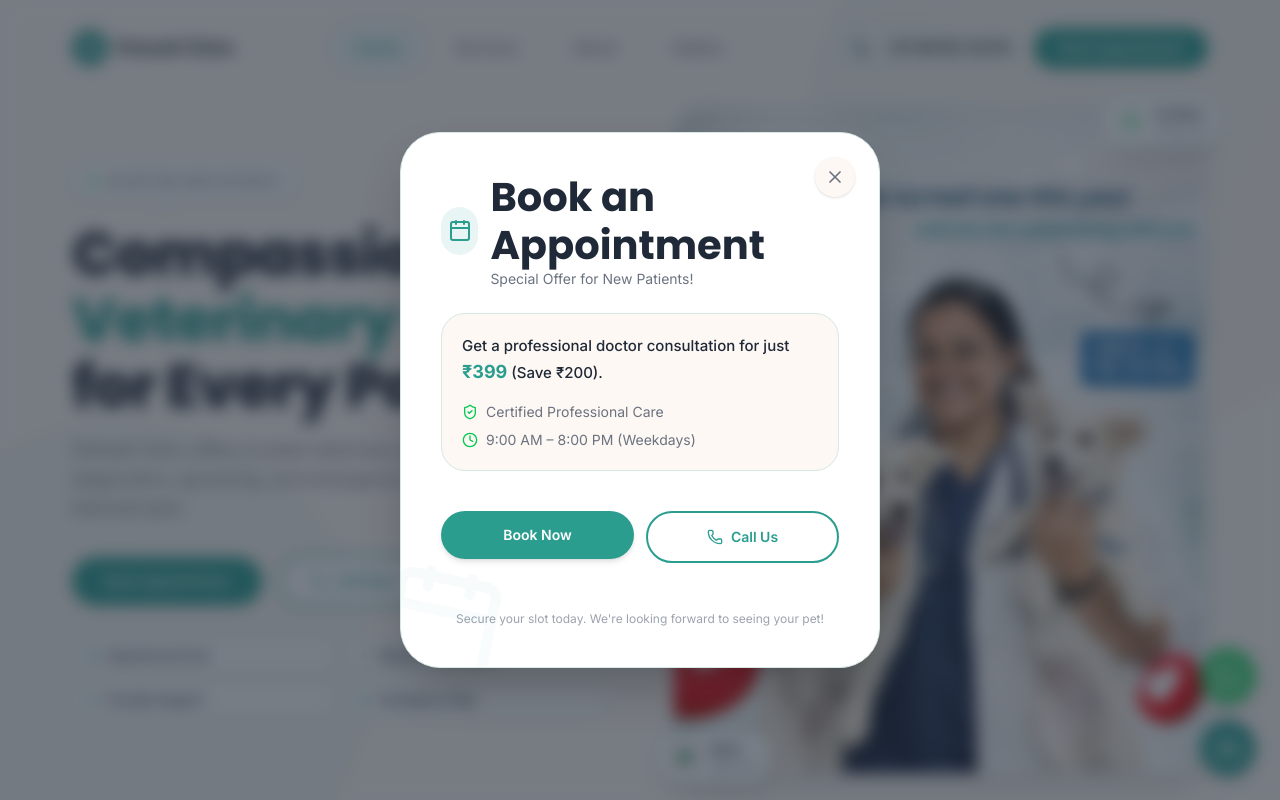
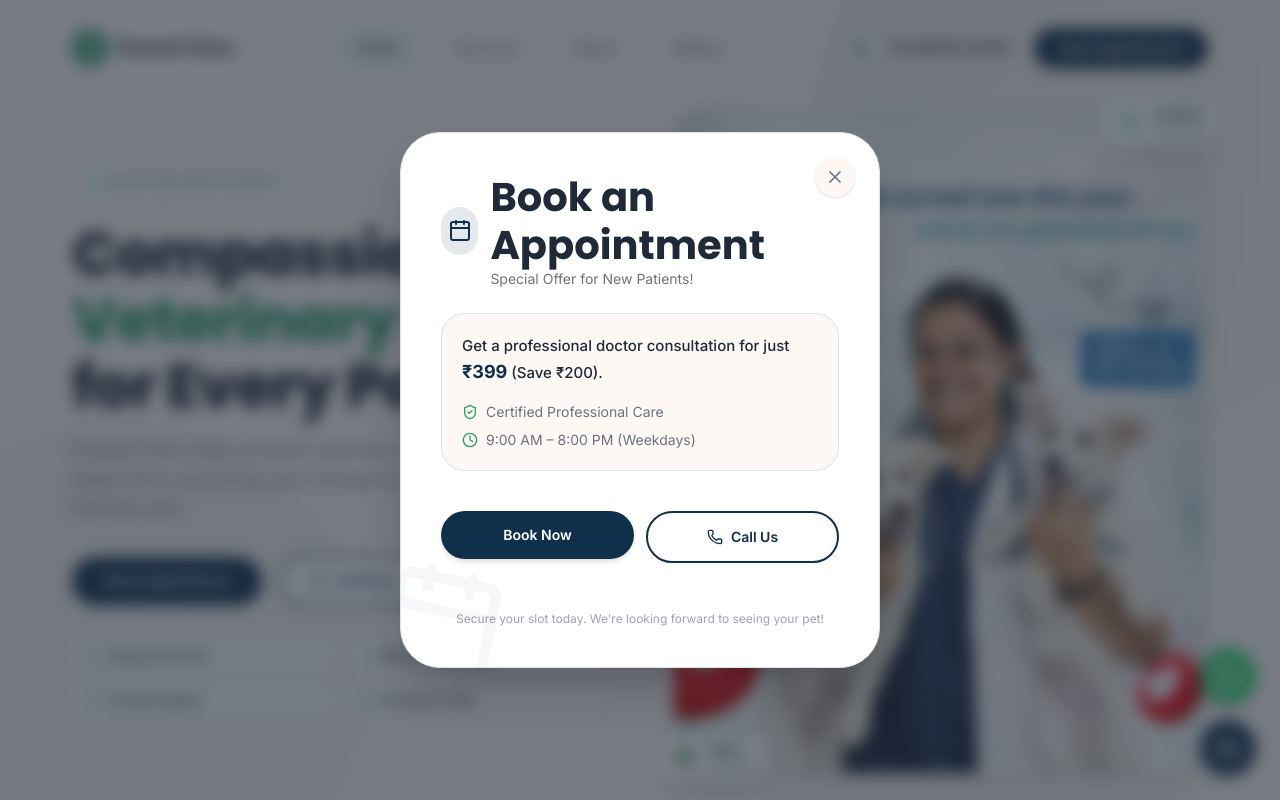
Before and after one commit to Prithvee905/pet-well-clinic, a React (Vite) app: page / in a window 1280 px wide. Shown: the top 800 px of the page. Built offline with nearby package versions, Linux system fonts and the light colour scheme.

Commit message:
Update color palette to match reference image (Navy Blue & Vibrant Green)

```diff
--- a/src/components/layout/Navbar.jsx
+++ b/src/components/layout/Navbar.jsx
@@ -40,7 +40,7 @@ export default function Navbar() {
         <nav className="flex items-center justify-between transition-all duration-500 h-14 md:h-16">
           {/* Logo */}
           <Link to="/" className="flex items-center gap-2 group">
-            <div className="w-9 h-9 rounded-xl bg-primary flex items-center justify-center group-hover:scale-105 transition-transform duration-200">
+            <div className="w-9 h-9 rounded-xl bg-secondary flex items-center justify-center group-hover:scale-105 transition-transform duration-200">
               <PawPrint className="w-5 h-5 text-white" />
             </div>
             <div className="flex flex-col leading-tight">
--- a/src/components/sections/AboutPreview.jsx
+++ b/src/components/sections/AboutPreview.jsx
@@ -93,7 +93,7 @@ export default function AboutPreview() {
                   transition={{ duration: 0.4, delay: 0.3 + i * 0.1 }}
                   className="text-center p-3 rounded-xl bg-white border border-border-soft"
                 >
-                  <stat.icon className="w-5 h-5 text-primary mx-auto mb-1.5" />
+                  <stat.icon className="w-5 h-5 text-secondary mx-auto mb-1.5" />
                   <p className="text-lg font-bold text-text-dark">{stat.value}</p>
                   <p className="text-[11px] text-text-muted">{stat.label}</p>
                 </motion.div>
--- a/src/components/sections/Hero.jsx
+++ b/src/components/sections/Hero.jsx
@@ -47,7 +47,7 @@ export default function Hero() {
 
             <h1 className="text-[2rem] sm:text-4xl lg:text-[3.5rem] xl:text-6xl font-extrabold text-text-dark leading-[1.15] mb-4">
               Compassionate{' '}
-              <span className="text-primary">Veterinary Care</span>{' '}
+              <span className="text-secondary">Veterinary Care</span>{' '}
               for Every Paw
             </h1>
 
@@ -82,7 +82,7 @@ export default function Hero() {
                   transition={{ duration: 0.4, delay: 0.5 + i * 0.08 }}
                   className="flex items-center gap-2 bg-white/80 backdrop-blur-sm rounded-full px-3 py-1.5 border border-border-soft shadow-sm"
                 >
-                  <badge.icon className="w-3.5 h-3.5 text-primary shrink-0" />
+                  <badge.icon className="w-3.5 h-3.5 text-secondary shrink-0" />
                   <span className="text-[11px] sm:text-[12px] font-semibold text-text-dark whitespace-nowrap">
                     {badge.label}
                   </span>
@@ -116,7 +116,7 @@ export default function Hero() {
                 className="absolute -bottom-3 -left-2 sm:-left-4 bg-white rounded-xl px-3 py-2 shadow-lg border border-border-soft flex items-center gap-2"
               >
                 <div className="w-8 h-8 rounded-lg bg-accent/20 flex items-center justify-center">
-                  <Heart className="w-4 h-4 text-primary fill-primary" />
+                  <Heart className="w-4 h-4 text-secondary fill-secondary" />
                 </div>
                 <div>
                   <p className="text-[11px] font-bold text-text-dark">1000+</p>
--- a/src/components/sections/PricingPlans.jsx
+++ b/src/components/sections/PricingPlans.jsx
@@ -106,7 +106,7 @@ export default function PricingPlans() {
               className="group relative bg-bg-blush rounded-2xl p-6 border border-border-soft hover:bg-white hover:shadow-[var(--shadow-card-hover)] transition-all duration-300 h-full flex flex-col"
             >
               {/* Tag */}
-              <span className="inline-block self-start text-[11px] font-bold uppercase tracking-wider text-primary bg-primary/10 rounded-full px-3 py-1 mb-4">
+              <span className="inline-block self-start text-[11px] font-bold uppercase tracking-wider text-secondary bg-secondary/10 rounded-full px-3 py-1 mb-4">
                 {plan.tag}
               </span>
 
@@ -122,7 +122,7 @@ export default function PricingPlans() {
               <div className="flex items-baseline gap-2.5 mb-5">
                 <span className="text-3xl font-extrabold text-text-dark">₹{plan.price}</span>
                 <span className="text-base text-text-light line-through">₹{plan.originalPrice}</span>
-                <span className="text-[11px] font-semibold text-green-600 bg-green-50 rounded-full px-2 py-0.5">
+                <span className="text-[11px] font-semibold text-secondary bg-secondary/10 rounded-full px-2 py-0.5">
                   Save ₹{plan.originalPrice - plan.price}
                 </span>
               </div>
@@ -134,8 +134,8 @@ export default function PricingPlans() {
               <ul className="space-y-2.5 mb-6 flex-1">
                 {plan.features.map((feature) => (
                   <li key={feature} className="flex items-start gap-2.5">
-                    <div className="w-5 h-5 rounded-full bg-primary/10 flex items-center justify-center shrink-0 mt-0.5">
-                      <Check className="w-3 h-3 text-primary" />
+                    <div className="w-5 h-5 rounded-full bg-secondary/10 flex items-center justify-center shrink-0 mt-0.5">
+                      <Check className="w-3 h-3 text-secondary" />
                     </div>
                     <span className="text-sm text-text-muted">{feature}</span>
                   </li>
--- a/src/components/ui/AutoBookingModal.jsx
+++ b/src/components/ui/AutoBookingModal.jsx
@@ -68,11 +68,11 @@ export default function AutoBookingModal() {
                   </p>
                   <div className="flex flex-col gap-2">
                     <div className="flex items-center gap-2 text-sm text-text-muted">
-                      <ShieldCheck className="w-4 h-4 text-green-500" />
+                      <ShieldCheck className="w-4 h-4 text-secondary" />
                       <span>Certified Professional Care</span>
                     </div>
                     <div className="flex items-center gap-2 text-sm text-text-muted">
-                      <Clock className="w-4 h-4 text-green-500" />
+                      <Clock className="w-4 h-4 text-secondary" />
                       <span>9:00 AM – 8:00 PM (Weekdays)</span>
                     </div>
                   </div>
--- a/src/index.css
+++ b/src/index.css
@@ -7,12 +7,12 @@
    ============================================ */
 
 @theme {
-  /* Brand Colors — Green/Teal matching Pet Well Clinic branding */
-  --color-primary: #2A9D8F;
-  --color-primary-dark: #1F7A6F;
-  --color-primary-light: #6EC6B8;
-  --color-secondary: #3CB8A9;
-  --color-secondary-light: #A8DED5;
+  /* Brand Colors — Matching the provided image palette */
+  --color-primary: #0F2F4B; /* Deep Navy Blue for buttons and headings */
+  --color-primary-dark: #081D2F;
+  --color-primary-light: #1A3A5A;
+  --color-secondary: #2D9C64; /* Vibrant Green from logo and labels */
+  --color-secondary-light: #48B77E;
   --color-accent: #E9C46A;
   --color-accent-light: #F4DFA0;
 
```
